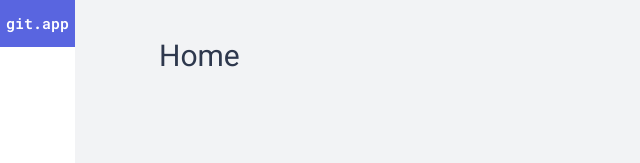
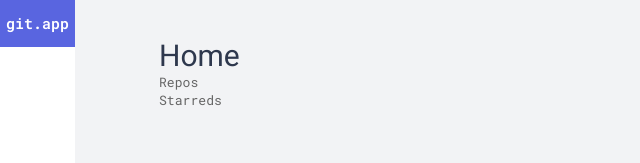
Before and after one commit to dfsilvadev/react-firebase, a React (Create React App) app: page / in a window 1280 px wide. Shown: the top 163 px of the page, without its empty margins (0-640 px from the left). Built offline with nearby package versions, Linux system fonts and the light colour scheme.

Commit message:
feat: definindo rotas aninhadas

```diff
--- a/src/Routes.jsx
+++ b/src/Routes.jsx
@@ -1,15 +1,15 @@
 import React from "react";
 import { Routes, Route } from "react-router-dom";
 import Home from "./pages/Home";
-import Repos from "./pages/Repos";
-import Starred from "./pages/Starred";
+// import Repos from "./pages/Repos";
+// import Starred from "./pages/Starred";
 
 const MyRoutes = () => {
   return (
     <Routes>
-      <Route path="/" element={<Home />} />
-      <Route path="repos" element={<Repos />} />
-      <Route path="starred" element={<Starred />} />
+      <Route path="/*" element={<Home />} />
+      {/* <Route path="repos" element={<Repos />} />
+      <Route path="starred" element={<Starred />} /> */}
     </Routes>
   );
 };
--- a/src/pages/Home.jsx
+++ b/src/pages/Home.jsx
@@ -1,9 +1,19 @@
 import React from "react";
+import { Link, Route, Routes } from "react-router-dom";
+import Repos from "./Repos";
+import Starred from "./Starred";
 
 const Home = () => {
   return (
     <div className="container">
       <h1>Home</h1>
+      <Link to="repos">Repos</Link>
+      <Link to="starred">Starreds</Link>
+
+      <Routes>
+        <Route path="repos" element={<Repos />} />
+        <Route path="starred" element={<Starred />} />
+      </Routes>
     </div>
   );
 };
```
